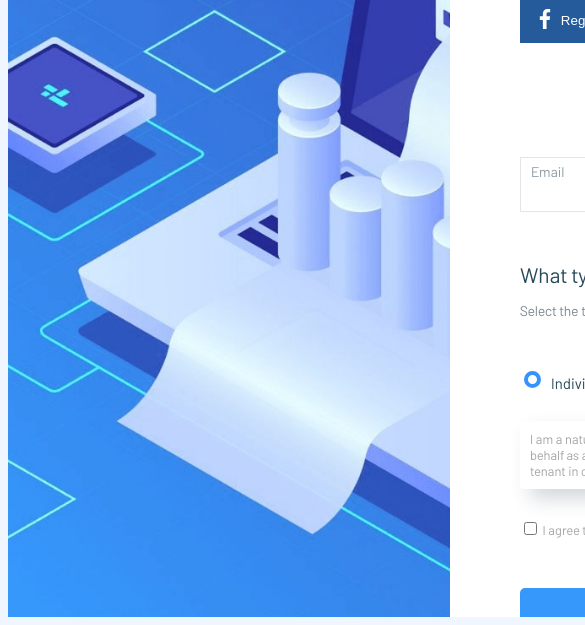
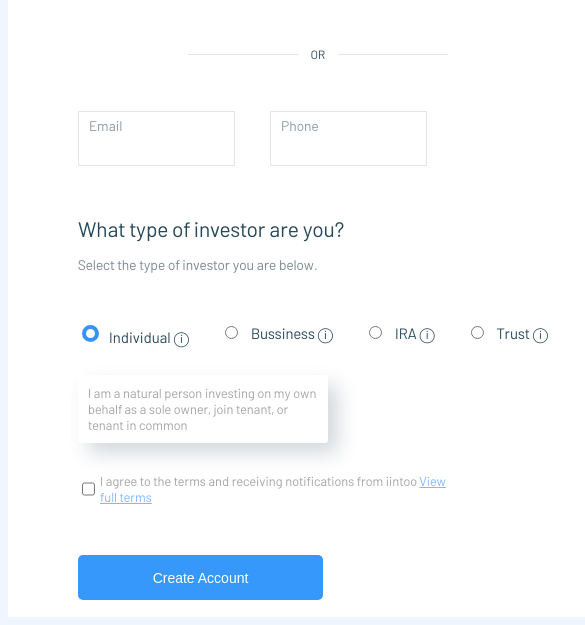
Before and after one commit to AlexSakhno/css-task, a plain HTML site: page index.html in a window 390 px wide. Shown: the part 235-860 px from the top of the page, 585 px wide, since content can reach past the window. Drawn offline with Linux system fonts and the light colour scheme.

Commit message:
Адаптивная версия

```diff
--- a/css/style.css
+++ b/css/style.css
@@ -251,7 +251,13 @@ body {
 }
 
 .create-account_approval {
+  display: flex;
   margin-bottom: 50px;
+  align-content: center;
+}
+
+.create-account_checkbox {
+  margin-right: 5px;
 }
 
 .create-account_label {
@@ -310,3 +316,21 @@ body {
     margin-right: 10px;
   }
 }
+
+@media screen and (max-width: 1024px) {
+  .container {
+    width: 768px;
+    margin: auto;
+    background-color: white;
+    height: 100vh;
+  }
+
+  .registration {
+    padding-top: 30px;
+
+  }
+
+  .images {
+    display: none;
+  }
+}
```
